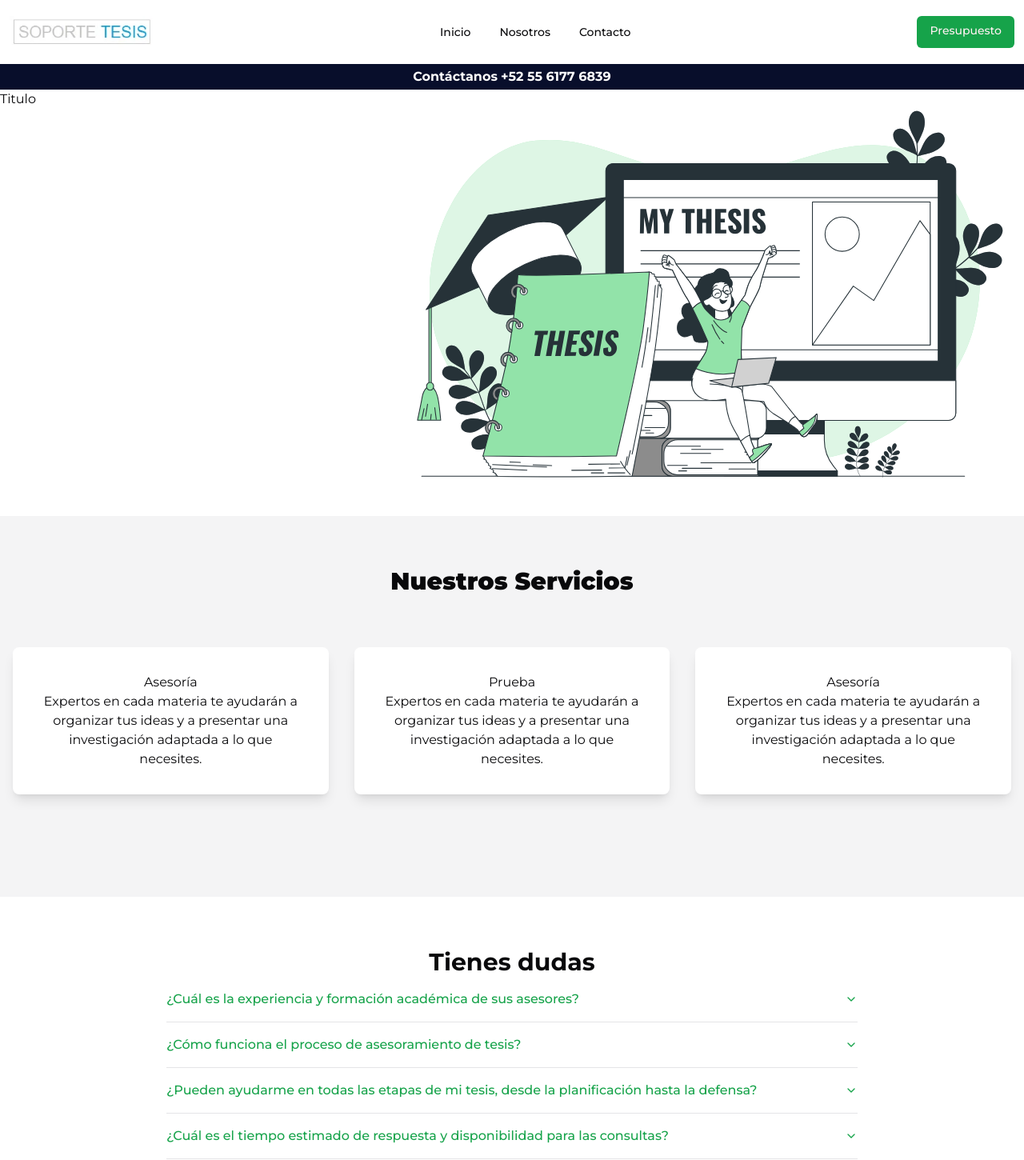
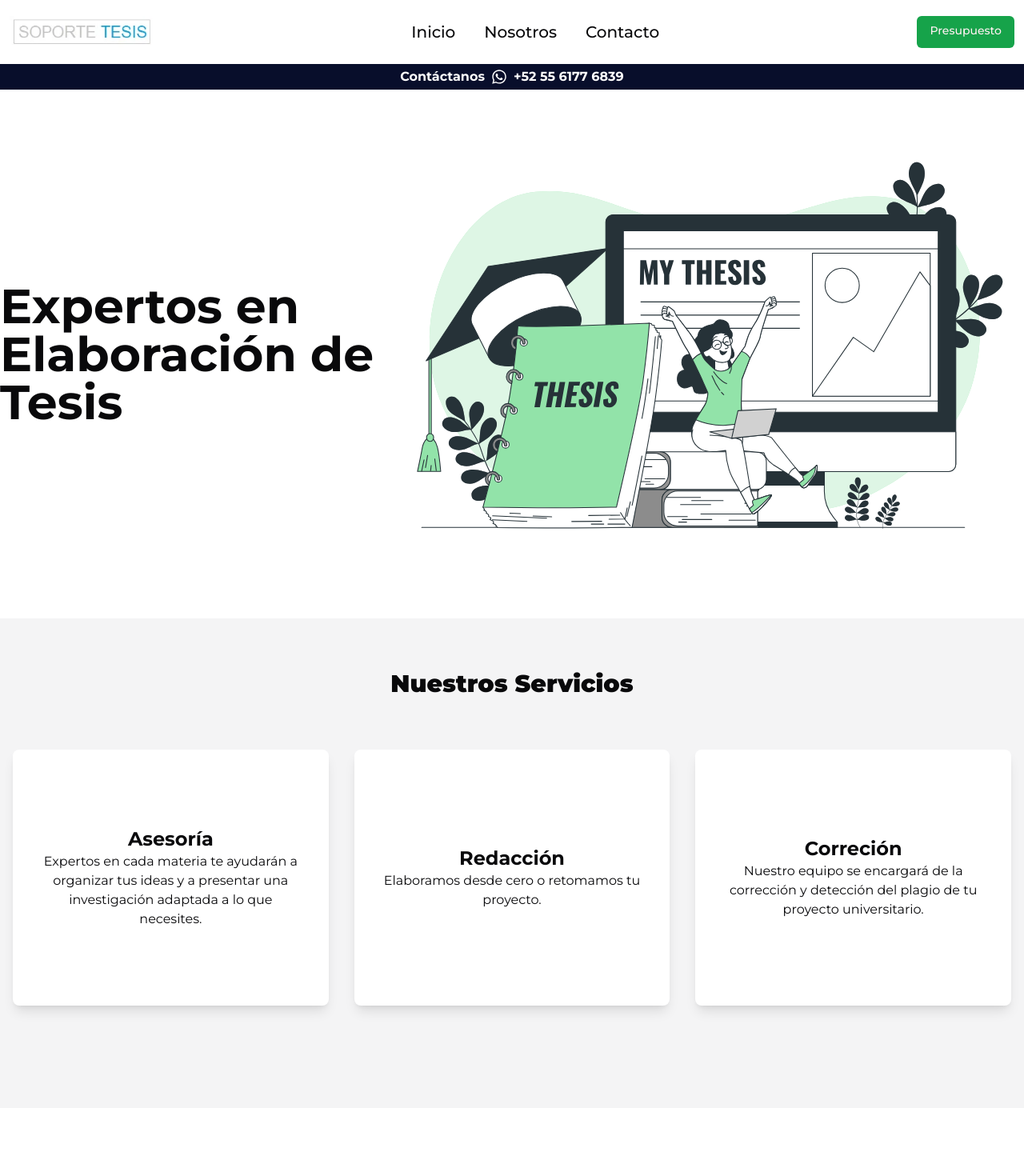
Before and after one commit to arturhonores/soporteTesis, a Next.js app: page / in a window 1280 px wide. Shown: the top 1450 px of the page at 80% size. Built offline with nearby package versions, Linux system fonts and the light colour scheme.

Commit message:
diseño10%

```diff
--- a/src/app/layout.tsx
+++ b/src/app/layout.tsx
@@ -18,7 +18,7 @@ export default function RootLayout({
   children: React.ReactNode;
 }>) {
   return (
-    <html lang="es">
+    <html lang="es" suppressHydrationWarning={true}>
       <body className={montserrat.className}>{children}</body>
     </html>
   );
--- a/src/components/faq/Faq.tsx
+++ b/src/components/faq/Faq.tsx
@@ -8,7 +8,7 @@ import {
 const Faq = () => {
   return (
     <div className="max-w-7xl mx-auto py-16">
-      <h2 className="text-3xl font-bold text-center">Tienes dudas</h2>
+      <h2 className="text-3xl font-black text-center">Tienes dudas</h2>
       <div className="max-w-4xl mx-auto px-4">
         <Accordion type="single" collapsible className="w-full">
           <AccordionItem value="item-1">
--- a/src/components/hero/page.tsx
+++ b/src/components/hero/page.tsx
@@ -1,10 +1,12 @@
 import Image from "next/image";
 const Hero = () => {
   return (
-    <section className="max-w-7xl m-auto overflow-x-hidden">
-      <div className="flex flex-col lg:flex-row md:justify-between">
+    <section className="max-w-7xl m-auto overflow-x-hidden py-16">
+      <div className="flex flex-col lg:flex-row md:justify-between md:items-center">
         <div>
-          <h1>Titulo</h1>
+          <h1 className="text-4xl font-bold text-center lg:text-left md:text-5xl lg:text-6xl">
+            Expertos en Elaboración de Tesis
+          </h1>
         </div>
         <Image
           src="/hero-svg.svg"
--- a/src/components/navbar/navigation-bar.tsx
+++ b/src/components/navbar/navigation-bar.tsx
@@ -21,34 +21,28 @@ const NavigationBar = () => {
       <NavigationMenu>
         <NavigationMenuList>
           <NavigationMenuItem>
-            <Link
-              href="/"
-              legacyBehavior
-              passHref
-            >
-              <NavigationMenuLink className={navigationMenuTriggerStyle()}>
+            <Link href="/" legacyBehavior passHref>
+              <NavigationMenuLink
+                className={`${navigationMenuTriggerStyle()} text-xl`}
+              >
                 Inicio
               </NavigationMenuLink>
             </Link>
           </NavigationMenuItem>
           <NavigationMenuItem>
-            <Link
-              href="/"
-              legacyBehavior
-              passHref
-            >
-              <NavigationMenuLink className={navigationMenuTriggerStyle()}>
+            <Link href="/" legacyBehavior passHref>
+              <NavigationMenuLink
+                className={`${navigationMenuTriggerStyle()} text-xl`}
+              >
                 Nosotros
               </NavigationMenuLink>
             </Link>
           </NavigationMenuItem>
           <NavigationMenuItem>
-            <Link
-              href="/"
-              legacyBehavior
-              passHref
-            >
-              <NavigationMenuLink className={navigationMenuTriggerStyle()}>
+            <Link href="/" legacyBehavior passHref>
+              <NavigationMenuLink
+                className={`${navigationMenuTriggerStyle()} text-xl`}
+              >
                 Contacto
               </NavigationMenuLink>
             </Link>
--- a/src/components/navbar/page.tsx
+++ b/src/components/navbar/page.tsx
@@ -23,9 +23,9 @@ const Navbar = () => {
           </Link>
         </div>
       </div>
-      <div className="bg-secondary flex justify-center items-center gap-1 p-1">
+      <div className="bg-secondary flex justify-center items-center gap-2 p-1">
         <p className="text-white font-bold">Contáctanos</p>
-        {/* <FaWhatsapp className="text-white text-xl"></FaWhatsapp> */}
+        <FaWhatsapp className="text-white text-xl"></FaWhatsapp>
         <p className="text-white font-bold">+52 55 6177 6839</p>
       </div>
     </>
--- a/src/components/services/Services.tsx
+++ b/src/components/services/Services.tsx
@@ -4,25 +4,22 @@ const Services = () => {
       <div className="max-w-7xl mx-auto py-16 px-4">
         <h2 className="text-3xl font-black text-center">Nuestros Servicios</h2>
         <div className="flex flex-col md:flex-row justify-between gap-8 py-16">
-          <div className="bg-white rounded-lg text-center p-8 shadow-lg">
-            <h3>Asesoría</h3>
+          <div className="bg-white rounded-lg text-center p-8 shadow-lg flex-1 min-h-80 flex flex-col justify-center">
+            <h3 className="text-2xl font-bold">Asesoría</h3>
             <p>
               Expertos en cada materia te ayudarán a organizar tus ideas y a
               presentar una investigación adaptada a lo que necesites.
             </p>
           </div>
-          <div className="bg-white rounded-lg text-center p-8 shadow-lg">
-            <h3>Prueba</h3>
+          <div className="bg-white rounded-lg text-center p-8 shadow-lg flex-1 min-h-80 flex flex-col justify-center">
+            <h3 className="text-2xl font-bold">Redacción</h3>
+            <p>Elaboramos desde cero o retomamos tu proyecto.</p>
+          </div>
+          <div className="bg-white rounded-lg text-center p-8 shadow-lg flex-1 min-h-80 flex flex-col justify-center">
+            <h3 className="text-2xl font-bold">Correción</h3>
             <p>
-              Expertos en cada materia te ayudarán a organizar tus ideas y a
-              presentar una investigación adaptada a lo que necesites.
-            </p>
-          </div>
-          <div className="bg-white rounded-lg text-center p-8 shadow-lg">
-            <h3>Asesoría</h3>
-            <p>
-              Expertos en cada materia te ayudarán a organizar tus ideas y a
-              presentar una investigación adaptada a lo que necesites.
+              Nuestro equipo se encargará de la corrección y detección del
+              plagio de tu proyecto universitario.
             </p>
           </div>
         </div>
```
